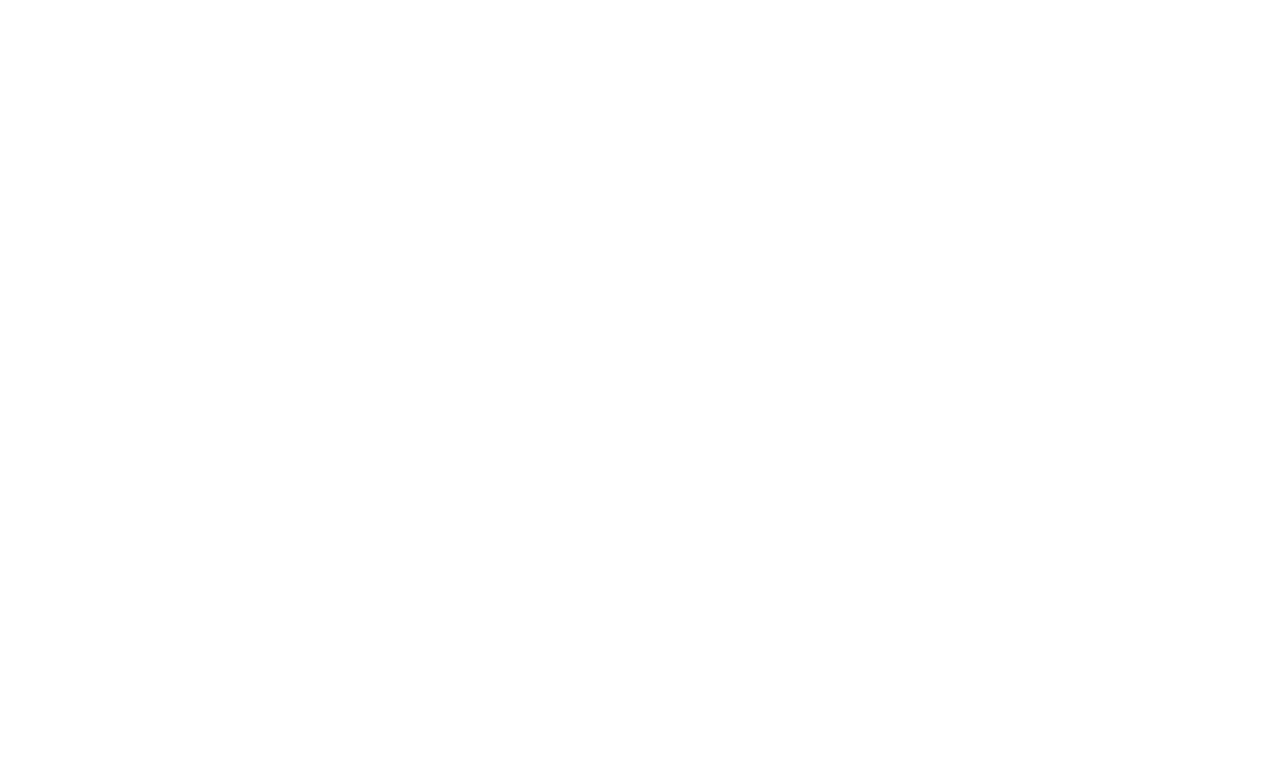
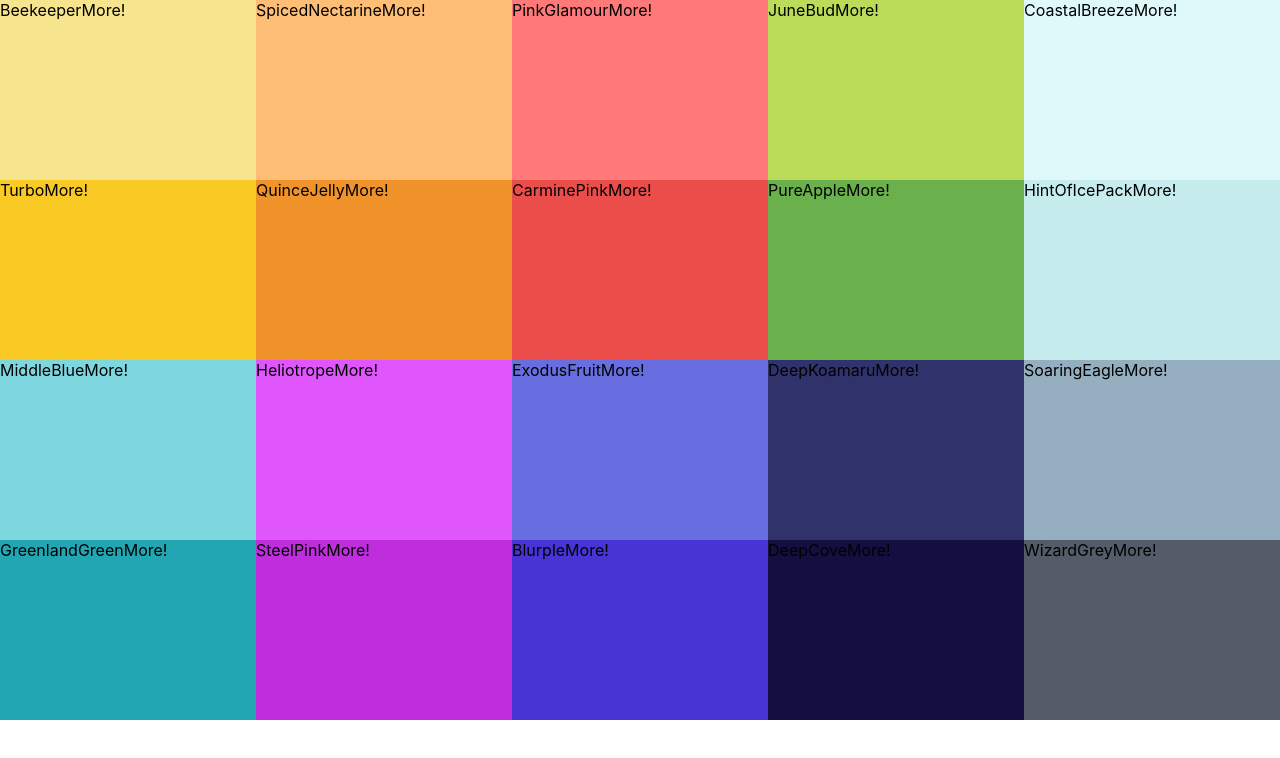
Before and after one commit to RyanEllingson/react-color-app, a React (Create React App) app: page / in a window 1280 px wide. Shown: the top 758 px of the page. Built offline with nearby package versions, Linux system fonts and the light colour scheme.

Commit message:
added ColorBox component

```diff
--- /dev/null
+++ b/src/ColorBox.css
@@ -0,0 +1,8 @@
+.ColorBox {
+    width: 20%;
+    height: 25%;
+    margin: 0 auto;
+    display: inline-block;
+    position: relative;
+    cursor: pointer;
+}
--- /dev/null
+++ b/src/ColorBox.js
@@ -0,0 +1,15 @@
+import React, {Component} from "react";
+import "./ColorBox.css";
+
+class ColorBox extends Component {
+    render() {
+        return (
+            <div style={{background: this.props.background}} className="ColorBox">
+                <span>{this.props.name}</span>
+                <span>More!</span>
+            </div>
+        )
+    }
+}
+
+export default ColorBox;
--- /dev/null
+++ b/src/Palette.css
@@ -0,0 +1,7 @@
+.Palette {
+    height: 100vh;
+}
+
+.Palette-colors {
+    height: 90%;
+}
--- a/src/Palette.js
+++ b/src/Palette.js
@@ -1,12 +1,17 @@
-import React, { Component } from "react";
+import React, {Component} from "react";
+import ColorBox from "./ColorBox";
+import "./Palette.css";
 
 class Palette extends Component {
     render() {
+        const colorBoxes = this.props.palette.colors.map(color => {
+            return <ColorBox background={color.color} name={color.name} />;
+        });
         return (
             <div className="Palette">
                 {/* Navbar */}
                 <div className="Palette-colors">
-                {/* Color boxes */}
+                    {colorBoxes}
                 </div>
                 {/* Footer */}
             </div>
```
